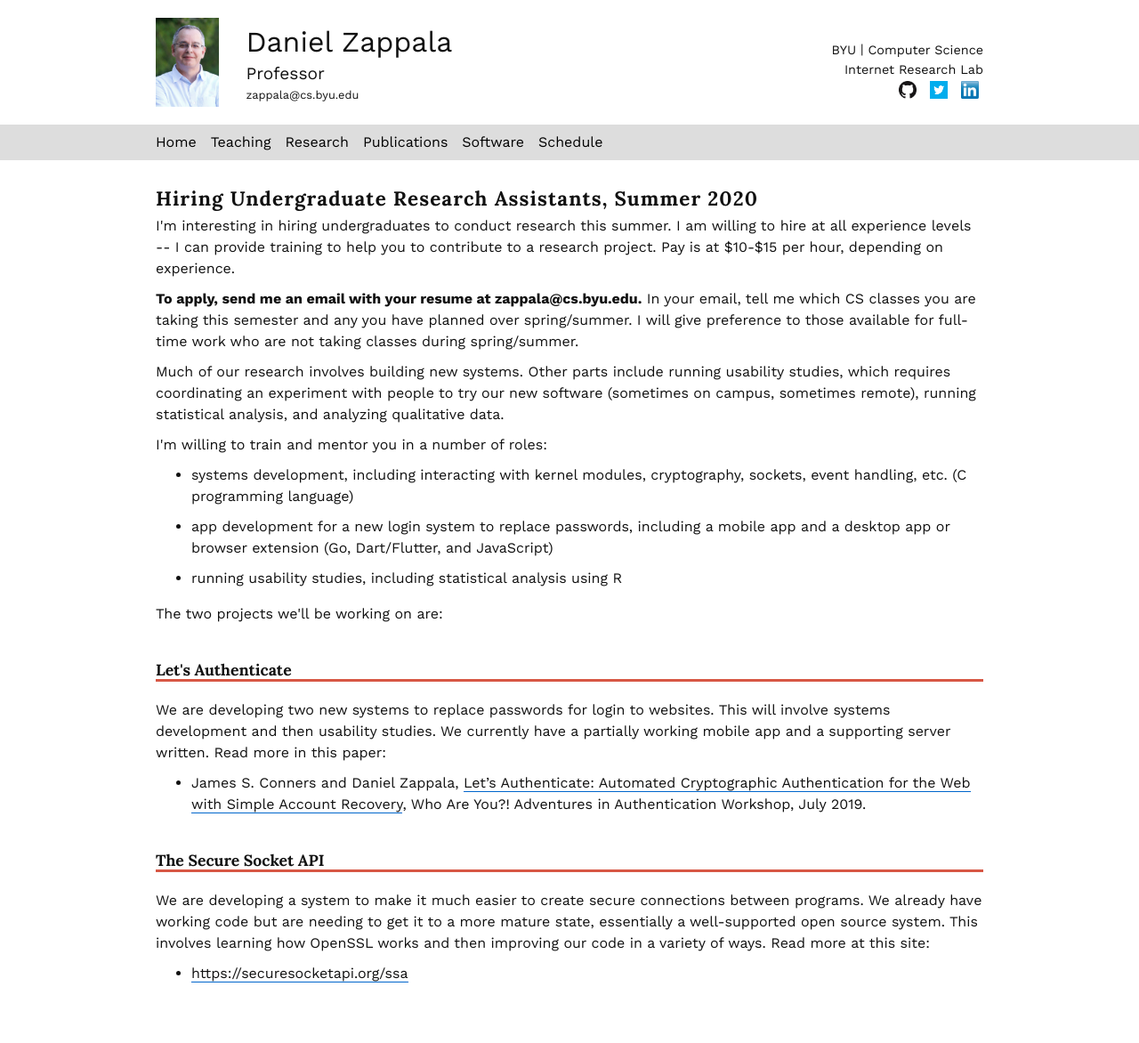
After one commit to zappala/zappala, a Flask app: template templates/hiring.html in a window 1280 px wide. The commit adds this page. Shown: the whole page at 89% size. Run offline with Flask 2, Linux system fonts and the light colour scheme; the template is opened without the code that fills it, so the values that code supplies are empty; some libraries are stand-ins or nearby versions.

Commit message:
latest updates

```diff
--- a/templates/base.html
+++ b/templates/base.html
@@ -26,7 +26,7 @@
 	 alt="linkedin"></a>
        </div>
          <h1><a href="/">Daniel Zappala</a></h1>
-	 <h2>Associate Professor</h2>
+	 <h2>Professor</h2>
 	 <h3>zappala@cs.byu.edu</h3>
 	  <h3 class="affiliation2"><a href="https://www.byu.edu">BYU</a> | <a
 	  href="https://cs.byu.edu">Computer Science</a></h3>
--- /dev/null
+++ b/templates/hiring.html
@@ -0,0 +1,56 @@
+{% extends "base.html" %}
+
+{% block page %}
+
+{% filter markdown %}
+
+# Hiring Undergraduate Research Assistants, Summer 2020
+
+I'm interesting in hiring undergraduates to conduct research this summer. I am
+willing to hire at all experience levels -- I can provide training to help you
+to contribute to a research project. Pay is at $10-$15 per hour, depending on experience.
+
+**To apply, send me an email with your resume at zappala@cs.byu.edu.**
+In your email, tell me which CS classes you are taking this semester and
+any you have planned over spring/summer. I will give preference to those
+available for full-time work who are not taking classes during spring/summer.
+
+Much of our research involves building new systems. Other parts include running
+usability studies, which requires coordinating an experiment with people to try
+our new software (sometimes on campus, sometimes remote), running statistical
+analysis, and analyzing qualitative data.
+
+I'm willing to train and mentor you in a number of roles:
+
+* systems development, including interacting with kernel modules, cryptography,
+sockets, event handling, etc. (C programming language)
+
+* app development for a new login system to replace passwords, including a mobile
+app and a desktop app or browser extension (Go, Dart/Flutter, and JavaScript)
+
+* running usability studies, including statistical analysis using R
+
+The two projects we'll be working on are:
+
+## Let's Authenticate
+
+We are developing two new systems to replace passwords for login to websites.
+This will involve systems development and then usability studies. We currently have
+a partially working mobile app and a supporting server written. Read more in
+this paper:
+
+* James S. Conners and Daniel Zappala, [Let’s Authenticate: Automated Cryptographic Authentication for the Web with Simple Account Recovery](/static/pubs/lets-auth-way-2019.pdf), Who Are You?! Adventures in Authentication Workshop, July 2019.
+
+## The Secure Socket API
+
+We are developing a system to make it much easier to create secure connections
+between programs. We already have working code but are needing to get it to
+a more mature state, essentially a well-supported open source system. This
+involves learning how OpenSSL works and then improving our code in a variety of
+ways. Read more at this site:
+
+* [https://securesocketapi.org/ssa](https://securesocketapi.org/ssa)
+
+{% endfilter %}
+
+{% endblock %}
--- a/templates/schedule.html
+++ b/templates/schedule.html
@@ -32,7 +32,7 @@ Time   | Event
 -------|--------
 8:00   | Women's Initiative
 9:00   | Let's Auth
-10:00  | Women's Initiative
+10:00  | Brian
 11:00  | Devotional
 12:00  | Faculty Meetings
 1:00   | Funding/Writing
@@ -49,7 +49,7 @@ Time   | Event
 8:00   | Class Prep
 9:00   | Class Prep
 10:00  | CS 260
-11:00  | Torstein/Brian
+11:00  | Torstein
 12:00  | Music 101
 1:00   | Lunch/Email
 2:00   | Secure Socket API
```
Also changed, not shown: templates/index.html (+5 -8 lines), 2 other files.
